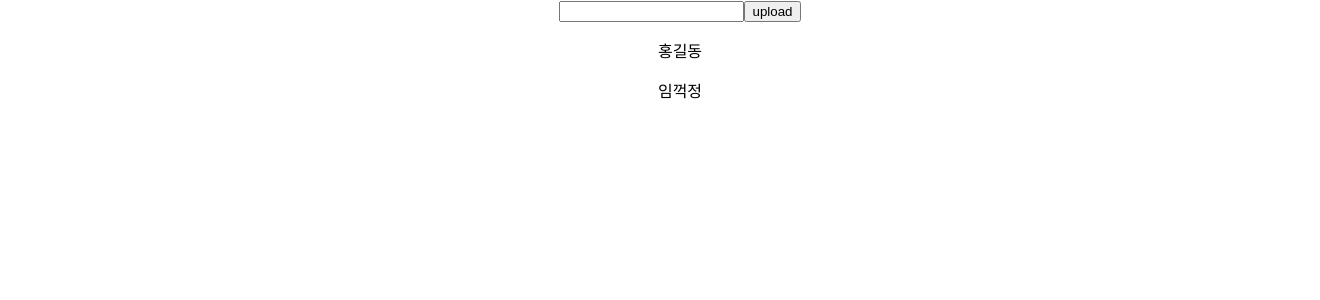
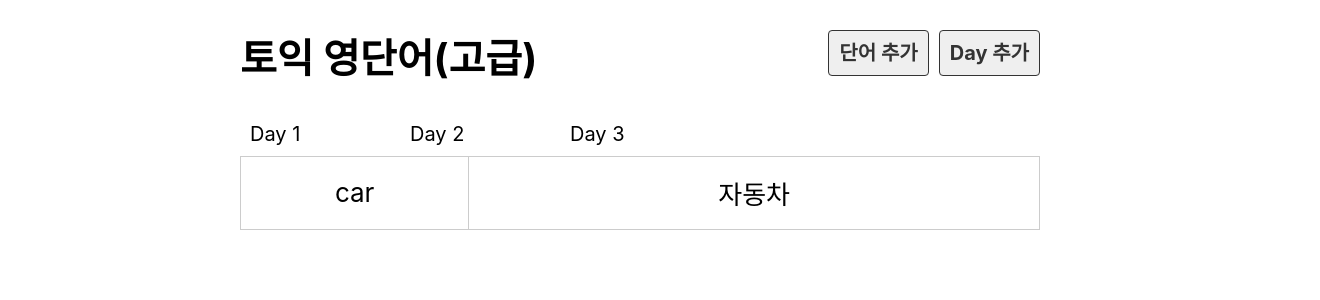
Before and after one commit to hocube/2023_React, a React (Create React App) app: page /day in a window 1280 px wide. Shown: the top 300 px of the page, 1320 px wide, since content can reach past the window. Built offline with nearby package versions, Linux system fonts and the light colour scheme.

Commit message:
0823 세번째 react 수업

```diff
--- a/src/App.js
+++ b/src/App.js
@@ -1,36 +1,13 @@
-import styles from "./App.css";
-import { useState } from "react";
-
-const heavyWork = () => {
-  console.log("heavyWork");
-}
+import Day from './component/Day';
+import DayList from './component/DayList';
+import Header from './component/Header';
 
 function App() {
-  const[names, setNames] = useState(['홍길동', '임꺽정']);
-  const[input, setInput] = useState('');
-
-  const handleInputChange = (e) => {
-    setInput(e.target.value);
-  };
-    const handleUpload = () => {
-      // setNames(['홍길동', '임꺽정' input]);
-      // 이전 상태값에 현재 값을 추가하고 싶다.
-      // prevState => 이전 state 상태값을 기억하고 있는 변수
-      setNames((prevState)=>{
-        return ([...prevState, input])
-      })
-    }
   return (
     <div className="App">
-     <input type='text' value={input} onChange={handleInputChange} />
-     <button onClick={handleUpload}>upload</button>
-      {/* 배열이다. */}
-      {/* {names} : 이렇게 하면 홍길동임꺽정 이렇게 한번에 나옴 */}
-
-     {/* 배열일 경우 하나씩 호출하는 방법 */}
-     {names.map((name,idx) =>  {
-      return <p key={idx}>{name}</p>
-      })}
+        <Header />
+        <DayList />
+        <Day />
     </div>
   );
 }
--- /dev/null
+++ b/src/component/Day.js
@@ -0,0 +1,27 @@
+import dummy from "../db/data.json"
+
+export default function Day() {
+    // 날짜가 1인것만 출력하기 위함
+    const day = 2;
+
+    // filter는 해석 그대로 걸러주는 역할을 하는 함수입니다.
+    // 주로 특정 조건을 만족하는 새로운 배열을 필요로 할 때 사용하는 편입니다.
+    // SQL로 치면 where절에서 하는 행위를 하는 함수입니다.
+    const wordList = dummy.words.filter(k => (k.day === day));
+    return(
+            <>
+                <table>
+                    <tbody>
+                        {/* map은 배열의 요소를 한나씩 추출 처리할 때 사용,
+                            k는 배열에서 꺼내진 하나의 요소를 의미한다. */}
+                        {wordList.map(k =>(
+                        <tr key={k.id}>
+                            <td>{k.eng}</td>
+                            <td>{k.kor}</td>
+                        </tr>
+                        ))}
+                    </tbody>
+                </table>
+            </>
+        );
+}
--- /dev/null
+++ b/src/component/DayList.js
@@ -0,0 +1,14 @@
+import dummy from "../db/data.json"
+
+export default function DayList() {
+    // console.log(dummy);
+
+    // json 같은 반복 처리할 때는 주로 map()을 사용한다.
+    return(
+            <ul className="list_day">
+                {dummy.days.map(day => (
+                    <li key={day.id}> Day {day.day} </li>
+                ))}
+            </ul>
+        );
+}
--- /dev/null
+++ b/src/component/Header.js
@@ -0,0 +1,11 @@
+export default function Header() {
+    return(
+        <div className="header">
+            <h1> 토익 영단어(고급) </h1>
+            <div className="menu">
+                <a href="#" className="link">단어 추가</a>
+                <a href="#" className="link">Day 추가</a>
+            </div>
+        </div>
+    );
+}
--- /dev/null
+++ b/src/db/data.json
@@ -0,0 +1,66 @@
+{
+    "days": [
+      {"id": 1, "day": 1},
+      {"id": 2, "day": 2},
+      {"id": 3, "day": 3}
+    ],
+    "words": [
+      {
+        "id": 1,
+        "day": 1,
+        "eng": "book",
+        "kor": "책",
+        "isDone": false
+      },
+      {
+        "id": 2,
+        "day": 1,
+        "eng": "apple",
+        "kor": "사과",
+        "isDone": false
+      },
+      {
+        "id": 3,
+        "day": 2,
+        "eng": "car",
+        "kor": "자동차",
+        "isDone": false
+      },
+      {
+        "id": 5,
+        "day": 3,
+        "eng": "school",
+        "kor": "학교",
+        "isDone": false
+      },
+      {
+        "id": 6,
+        "day": 3,
+        "eng": "pencil",
+        "kor": "연필",
+        "isDone": false
+      },
+      {
+        "id": 7,
+        "day": "3",
+        "eng": "window",
+        "kor": "창문",
+        "isDone": false
+
+      },
+      {
+        "id": 8,
+        "day": "3",
+        "eng": "house",
+        "kor": "집",
+        "isDone": false
+      },
+      {
+        "id": 9,
+        "day": "2",
+        "eng": "mouse",
+        "kor": "쥐",
+        "isDone": false
+      }
+    ]
+  }
--- a/src/index.css
+++ b/src/index.css
@@ -1,13 +1,132 @@
 body {
   margin: 0;
-  font-family: -apple-system, BlinkMacSystemFont, 'Segoe UI', 'Roboto', 'Oxygen',
-    'Ubuntu', 'Cantarell', 'Fira Sans', 'Droid Sans', 'Helvetica Neue',
+  font-family: -apple-system, BlinkMacSystemFont, "Segoe UI", "Roboto", "Oxygen",
+    "Ubuntu", "Cantarell", "Fira Sans", "Droid Sans", "Helvetica Neue",
     sans-serif;
   -webkit-font-smoothing: antialiased;
   -moz-osx-font-smoothing: grayscale;
+  font-size: 20px;
+}
+
+ol,
+ul {
+  margin: 0;
+  padding: 0;
+  list-style: none;
 }
 
 code {
-  font-family: source-code-pro, Menlo, Monaco, Consolas, 'Courier New',
+  font-family: source-code-pro, Menlo, Monaco, Consolas, "Courier New",
     monospace;
 }
+
+a {
+  text-decoration: none;
+  color: #333;
+}
+
+.App {
+  width: 800px;
+  margin: 0 auto;
+}
+
+.header {
+  position: relative;
+}
+
+.header .menu {
+  position: absolute;
+  top: 10px;
+  right: 0;
+}
+
+.header .link {
+  border: 1px solid #333;
+  padding: 10px;
+  margin-left: 10px;
+  background-color: #efefef;
+  font-weight: bold;
+  border-radius: 4px;
+}
+
+.list_day {
+  display: flex;
+  flex-wrap: wrap;
+}
+
+.list_day li {
+  flex: 20% 0 0;
+  box-sizing: border-box;
+  padding: 10px;
+}
+
+.list_day a {
+  display: block;
+  padding: 20px 0;
+  font-weight: bold;
+  color: #fff;
+  text-align: center;
+  border-radius: 10px;
+  background-color: dodgerblue;
+}
+
+table {
+  border-collapse: collapse;
+  width: 100%;
+}
+table td {
+  width: 25%;
+  height: 70px;
+  border: 1px solid #ccc;
+  text-align: center;
+  font-size: 26px;
+}
+
+table td:first-child {
+  width: 10%;
+}
+
+.off td {
+  background: #eee;
+  color: #ccc;
+}
+
+.btn_del {
+  margin-left: 10px;
+  color: #fff;
+  background-color: firebrick;
+}
+
+button {
+  padding: 10px;
+  font-weight: bold;
+  font-size: 18px;
+  cursor: pointer;
+  border: 0 none;
+  border-radius: 6px;
+  padding: 10px 20px;
+  color: #fff;
+  background-color: dodgerblue;
+}
+
+.input_area {
+  margin-bottom: 10px;
+}
+
+.input_area label {
+  display: block;
+  margin-bottom: 10px;
+}
+
+.input_area input {
+  width: 400px;
+  height: 40px;
+  font-size: 20px;
+  padding: 0 10px;
+}
+
+.input_area select {
+  width: 400px;
+  height: 40px;
+  font-size: 20px;
+}
```
Also changed, not shown: src/component/Hello.js (+13 -5 lines).
